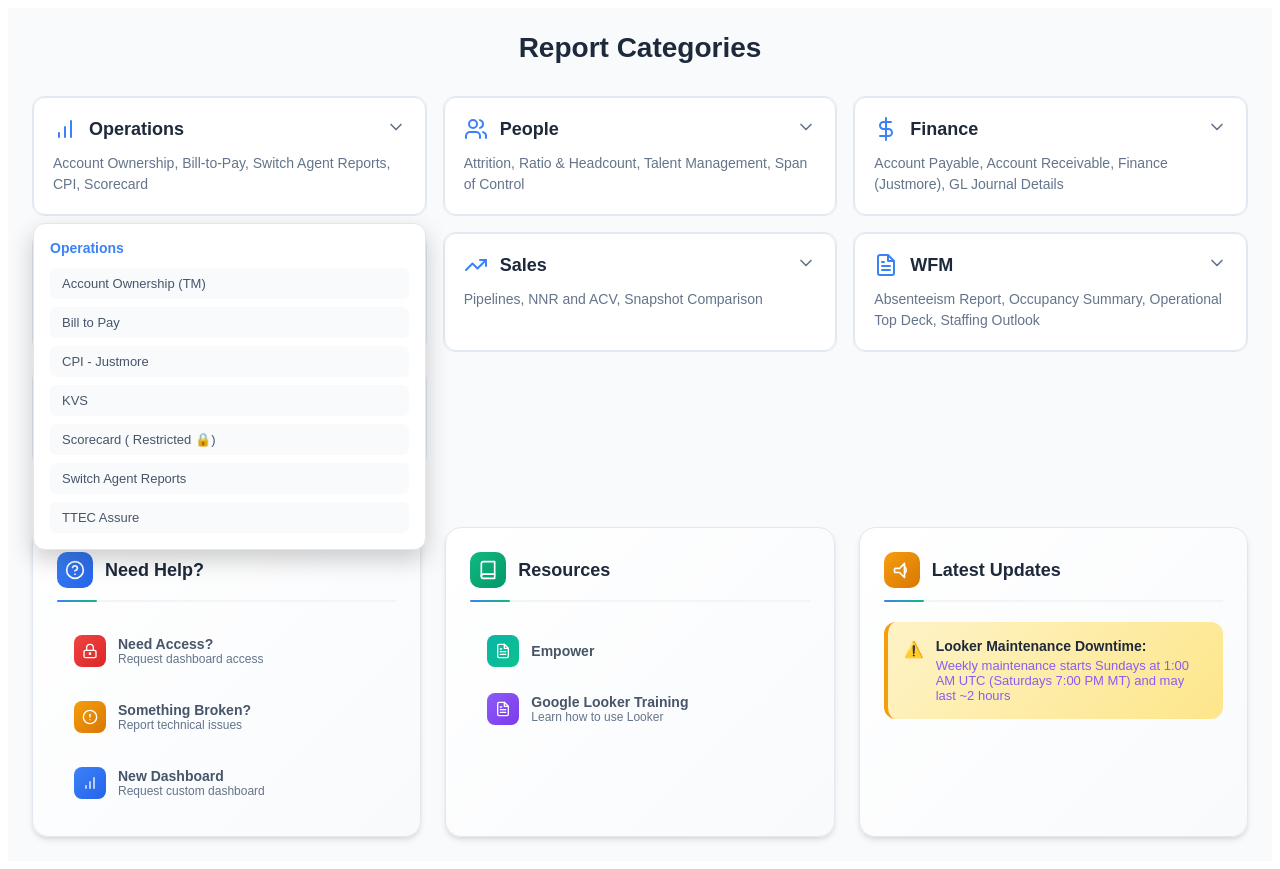
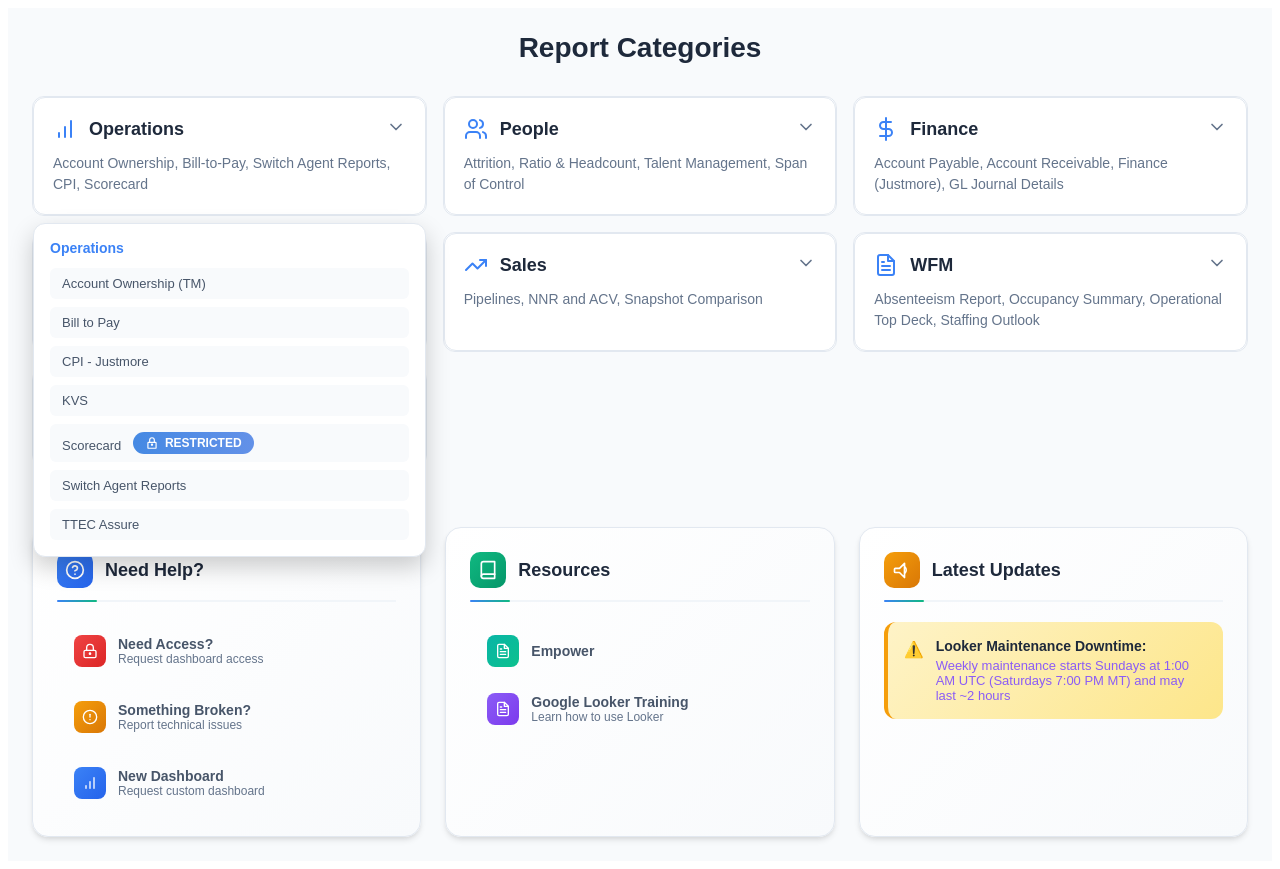
Before and after one commit to sidduthecoder/React_code, a React app: page / in a window 1280 px wide. Both pictures are taken after a click on the element 229 px from the left and 156 px from the top of the page. Built offline with nearby package versions, Linux system fonts and the light colour scheme; the HTML template or start-up script is replaced by a standard one; what @looker/components, @looker/extension-sdk-react would draw is missing.

Commit message:
Updated Restricted Text

```diff
--- a/src/Home.tsx
+++ b/src/Home.tsx
@@ -1,6 +1,36 @@
 import React, { useState } from "react";
 
 // --- Icon Definitions (as in your styling) ---
+const RestrictedBadge = () => (
+  <span
+    style={{
+      display: "inline-flex",
+      alignItems: "center",
+      gap: "6px",
+      background: "linear-gradient(90deg, #4589e3ff, #6391e8ff)",
+      color: "white",
+      fontSize: "12px",
+      fontWeight: "600",
+      padding: "4px 12px",
+      borderRadius: "999px",
+      textTransform: "uppercase",
+      marginLeft: "8px", // <-- adds space from "Scorecard"
+    }}
+  >
+    {/* Closed Lock Icon */}
+    <svg
+      xmlns="http://www.w3.org/2000/svg"
+      width="14"
+      height="14"
+      fill="white"
+      viewBox="0 0 24 24"
+    >
+      <path d="M12 17a2 2 0 1 0 0-4 2 2 0 0 0 0 4Zm6-7h-1V7a5 5 0 0 0-10 0v3H6a2 2 0 0 0-2 2v8a2 2 0 0 0 2 2h12a2 2 0 0 0 2-2v-8a2 2 0 0 0-2-2ZM9 7a3 3 0 0 1 6 0v3H9V7Zm9 13H6v-8h12v8Z" />
+    </svg>
+    RESTRICTED
+  </span>
+);
+
 const BarChart = ({ size = 24 }) => (
   <svg
     width={size}
@@ -228,7 +258,11 @@ const Index = () => {
           url: "https://askted.ttec.com/dashboards/oNbAPz6SizZm17sX3l5aDe?",
         },
         {
-          name: "Scorecard ( Restricted 🔒)",
+          name: (
+            <>
+              Scorecard <RestrictedBadge />
+            </>
+          ),
           url: "https://askted.ttec.com/dashboards/hIrt0kRSFSHjkUnXXmrQMv?",
         },
         {
@@ -265,19 +299,39 @@ const Index = () => {
       ],
       finance: [
         {
-          name: "Accounts Payable (Restricted 🔒)",
+          name: (
+            <>
+              Accounts Payable
+              <RestrictedBadge />
+            </>
+          ),
           url: "https://askted.ttec.com/dashboards/nmzEdrnxlWWAXfMSkKiC0f?",
         },
         {
-          name: "Accounts Receivable (Restricted 🔒)",
+          name: (
+            <>
+              Accounts Receivable
+              <RestrictedBadge />
+            </>
+          ),
           url: "https://askted.ttec.com/dashboards/kFFlRHW74WKjsw4fTo8zdb?",
         },
         {
-          name: "Finance - Justmore (Restricted 🔒)",
+          name: (
+            <>
+              Finance - Justmore
+              <RestrictedBadge />
+            </>
+          ),
           url: "https://askted.ttec.com/dashboards/4WkvpNKns60ZYDG0jGToiO?",
         },
         {
-          name: "GL Journal Details (Restricted 🔒)",
+          name: (
+            <>
+              GL Journal Details
+              <RestrictedBadge />
+            </>
+          ),
           url: "https://askted.ttec.com/dashboards/3kvLlkeuhIpcNkaKxamA5T?",
         },
       ],
@@ -290,19 +344,39 @@ const Index = () => {
       ],
       sales: [
         {
-          name: "ACV Pipeline (Restricted 🔒)",
+          name: (
+            <>
+              ACV Pipeline
+              <RestrictedBadge />
+            </>
+          ),
           url: "https://askted.ttec.com/dashboards/PJWcOVPIXT7l0KfIU9iWvI",
         },
         {
-          name: "NNR Pipeline (Restricted 🔒)",
+          name: (
+            <>
+              NNR Pipeline
+              <RestrictedBadge />
+            </>
+          ),
           url: "https://askted.ttec.com/dashboards/twzEqZXHMIG0waWndXGQ9S?",
         },
         {
-          name: "Sales Executive Pipeline (Restricted 🔒)",
+          name: (
+            <>
+              Sales Executive Pipeline
+              <RestrictedBadge />
+            </>
+          ),
           url: "https://askted.ttec.com/dashboards/pZ6I0UMyLcyBbbxVItrGrX",
         },
         {
-          name: "Snapshot Comparison (Restricted 🔒)",
+          name: (
+            <>
+              Snapshot Comparison
+              <RestrictedBadge />
+            </>
+          ),
           url: "https://askted.ttec.com/dashboards/YpFcBEkFf4E3XB7fEprp5D",
         },
       ],
```
